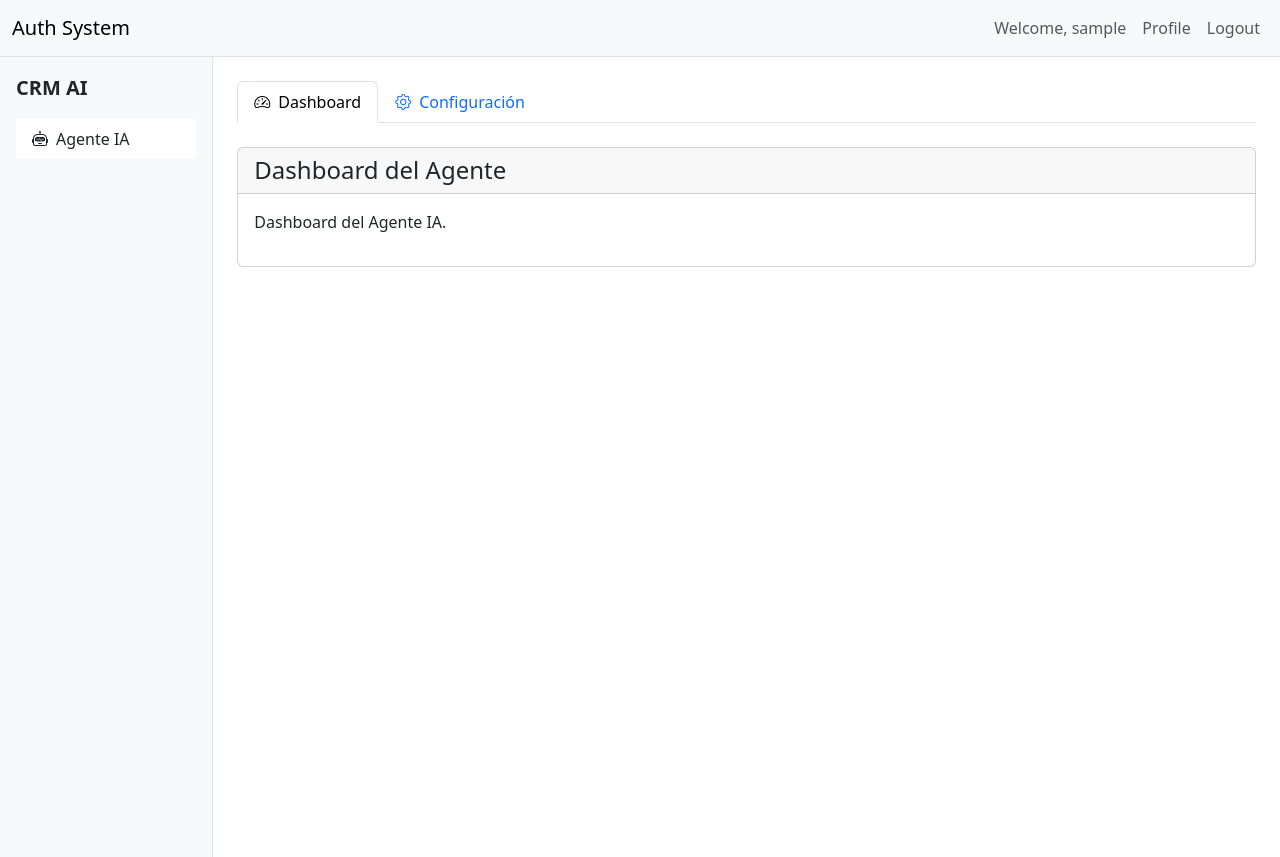
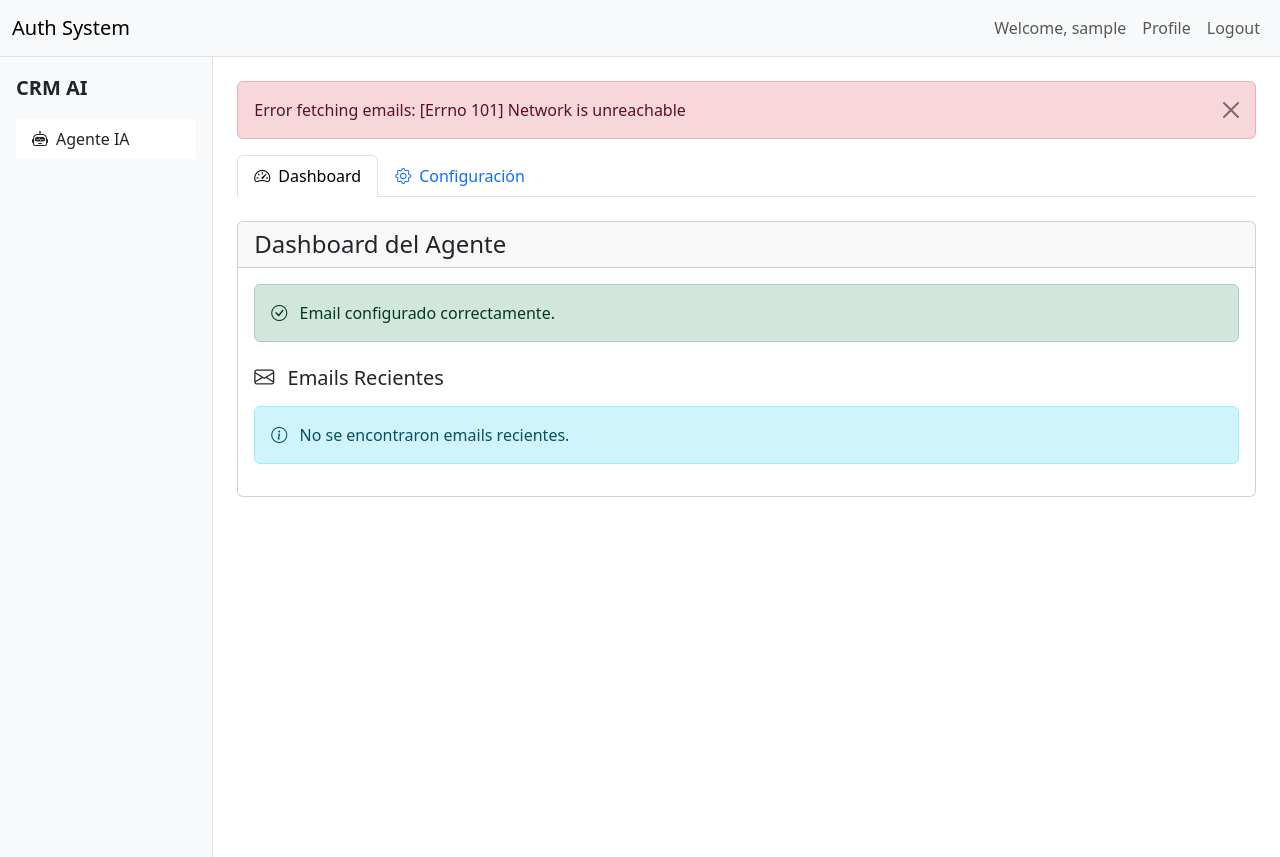
Before and after one commit to Alujan18/flask-auth-system, a Flask app: page /agente/dashboard in a window 1280 px wide. Run offline with Flask 3, Linux system fonts and the light colour scheme; the visitor is signed in with stand-in values (Sample User, id 1); tables that the repository leaves empty hold one stand-in row (values such as "Sample post"); data that the repository does not hold is empty.

Commit message:
Agent query: Can you access the email configuration page and verify if the form fields for email settings are displayed correctly?

```diff
--- a/models.py
+++ b/models.py
@@ -5,6 +5,10 @@ class User(db.Model):
     id = db.Column(db.Integer, primary_key=True)
     username = db.Column(db.String(64), unique=True, nullable=False)
     password_hash = db.Column(db.String(256), nullable=False)
+    email = db.Column(db.String(120))
+    email_password = db.Column(db.String(256))
+    email_server = db.Column(db.String(120))
+    email_port = db.Column(db.Integer)
 
     def set_password(self, password):
         self.password_hash = generate_password_hash(password)
--- a/pyproject.toml
+++ b/pyproject.toml
@@ -8,4 +8,5 @@ dependencies = [
     "flask>=3.0.3",
     "flask-sqlalchemy>=3.1.1",
     "psycopg2-binary>=2.9.10",
+    "python-dotenv>=1.0.1",
 ]
--- a/routes.py
+++ b/routes.py
@@ -1,6 +1,11 @@
 from flask import render_template, redirect, url_for, flash, request, session
 from app import app, db
 from models import User
+import imaplib
+import email
+from email.header import decode_header
+import os
+from datetime import datetime
 
 @app.route('/')
 def index():
@@ -92,14 +97,99 @@ def agente_main():
         return redirect(url_for('login'))
     return redirect(url_for('agente_dashboard'))
 
-@app.route('/agente/configuracion')
+@app.route('/agente/configuracion', methods=['GET', 'POST'])
 def agente_configuracion():
     if 'username' not in session:
         return redirect(url_for('login'))
-    return render_template('agente_configuracion.html')
+
+    user = User.query.filter_by(username=session['username']).first()
+
+    if request.method == 'POST':
+        user.email = request.form.get('email')
+        user.email_server = request.form.get('email_server')
+        user.email_port = int(request.form.get('email_port'))
+
+        email_password = request.form.get('email_password')
+        if email_password:  # Only update if new password provided
+            user.email_password = email_password
+
+        try:
+            # Test the email connection
+            imap = imaplib.IMAP4_SSL(user.email_server, user.email_port)
+            imap.login(user.email, user.email_password)
+            imap.logout()
+
+            db.session.commit()
+            flash('Email configuration updated successfully', 'success')
+        except Exception as e:
+            flash(f'Failed to connect to email server: {str(e)}', 'danger')
+            return redirect(url_for('agente_configuracion'))
+
+        return redirect(url_for('agente_dashboard'))
+
+    return render_template('agente_configuracion.html',
+                         email=user.email or '',
+                         email_server=user.email_server or '',
+                         email_port=user.email_port or 993)
+
+def get_email_subject(msg):
+    subject = ''
+    if 'subject' in msg:
+        subject, encoding = decode_header(msg['subject'])[0]
+        if isinstance(subject, bytes):
+            subject = subject.decode(encoding or 'utf-8')
+    return subject or 'No Subject'
+
+def get_email_date(msg):
+    date_str = msg.get('date', '')
+    try:
+        # Parse the email date string into a datetime object
+        date = email.utils.parsedate_to_datetime(date_str)
+        # Format the date
+        return date.strftime('%Y-%m-%d %H:%M')
+    except:
+        return 'Unknown Date'
 
 @app.route('/agente/dashboard')
 def agente_dashboard():
     if 'username' not in session:
         return redirect(url_for('login'))
-    return render_template('agente_dashboard.html')
+
+    user = User.query.filter_by(username=session['username']).first()
+    email_configured = bool(user.email and user.email_password and user.email_server)
+
+    recent_emails = []
+    if email_configured:
+        try:
+            # Connect to the email server
+            imap = imaplib.IMAP4_SSL(user.email_server, user.email_port)
+            imap.login(user.email, user.email_password)
+
+            # Select the inbox
+            imap.select('INBOX')
+
+            # Search for all emails and get the latest 10
+            _, messages = imap.search(None, 'ALL')
+            email_ids = messages[0].split()
+
+            # Get the last 10 emails
+            for email_id in email_ids[-10:]:
+                _, msg_data = imap.fetch(email_id, '(RFC822)')
+                email_body = msg_data[0][1]
+                msg = email.message_from_bytes(email_body)
+
+                recent_emails.append({
+                    'subject': get_email_subject(msg),
+                    'from': msg.get('from', 'Unknown'),
+                    'date': get_email_date(msg)
+                })
+
+            recent_emails.reverse()  # Show newest first
+            imap.logout()
+
+        except Exception as e:
+            flash(f'Error fetching emails: {str(e)}', 'danger')
+
+    return render_template('agente_dashboard.html',
+                         email_configured=email_configured,
+                         recent_emails=recent_emails)
--- a/templates/agente_dashboard.html
+++ b/templates/agente_dashboard.html
@@ -19,7 +19,50 @@
         <h4 class="mb-0">Dashboard del Agente</h4>
     </div>
     <div class="card-body">
-        <p>Dashboard del Agente IA.</p>
+        {% if not email_configured %}
+        <div class="alert alert-warning">
+            <i class="bi bi-exclamation-triangle me-2"></i>
+            Email no configurado. Por favor, configure sus credenciales de email en la
+            <a href="{{ url_for('agente_configuracion') }}" class="alert-link">página de configuración</a>.
+        </div>
+        {% else %}
+        <div class="alert alert-success mb-4">
+            <i class="bi bi-check-circle me-2"></i>
+            Email configurado correctamente.
+        </div>
+
+        <h5 class="mb-3">
+            <i class="bi bi-envelope me-2"></i>
+            Emails Recientes
+        </h5>
+        {% if recent_emails %}
+        <div class="table-responsive">
+            <table class="table table-hover">
+                <thead>
+                    <tr>
+                        <th>Fecha</th>
+                        <th>De</th>
+                        <th>Asunto</th>
+                    </tr>
+                </thead>
+                <tbody>
+                    {% for email in recent_emails %}
+                    <tr>
+                        <td>{{ email.date }}</td>
+                        <td>{{ email.from }}</td>
+                        <td>{{ email.subject }}</td>
+                    </tr>
+                    {% endfor %}
+                </tbody>
+            </table>
+        </div>
+        {% else %}
+        <div class="alert alert-info">
+            <i class="bi bi-info-circle me-2"></i>
+            No se encontraron emails recientes.
+        </div>
+        {% endif %}
+        {% endif %}
     </div>
 </div>
 {% endblock %}
```
Also changed, not shown: templates/agente_configuracion.html (+23 -2 lines), 1 other file.
